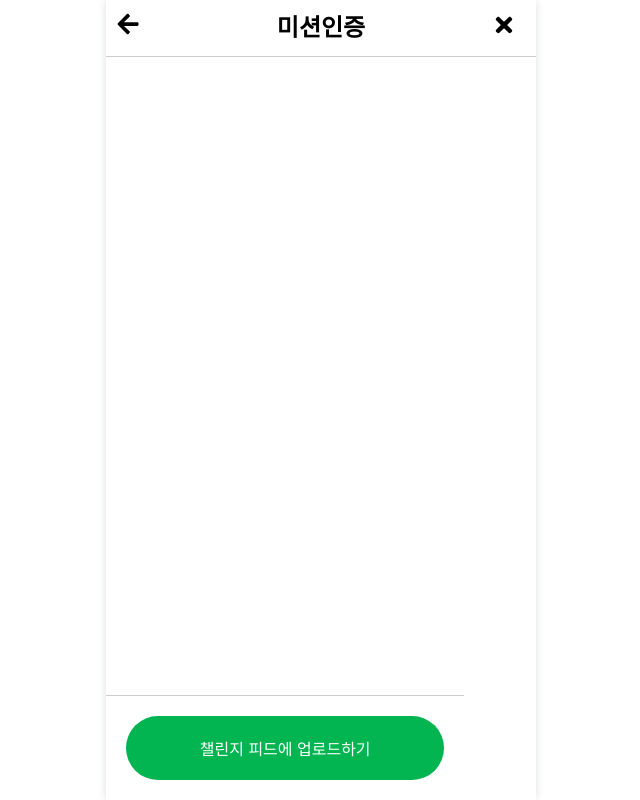
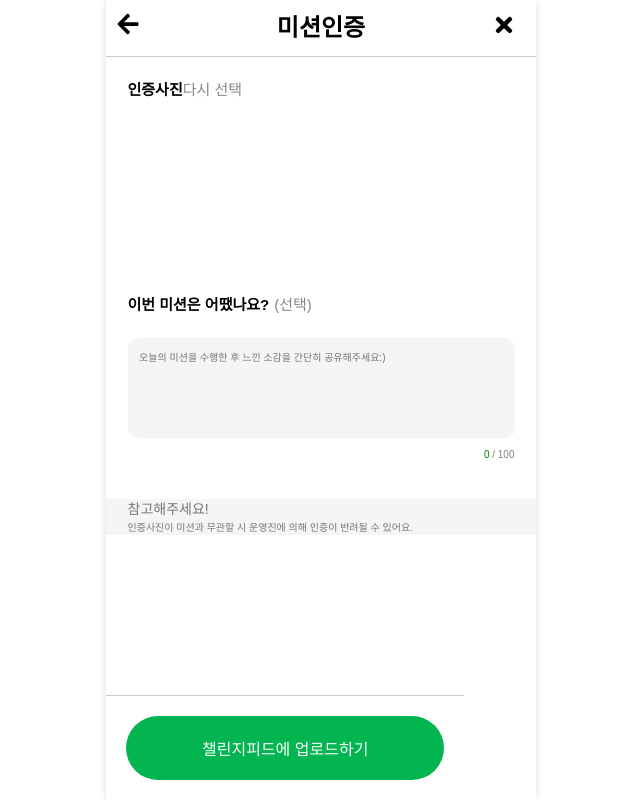
Before and after one commit to whatever-mentoring/Dopamine_Frontend, a React (Vite) app: page /mission in a window 1280 px wide. Shown: the whole page, without its empty margins (319-959 px from the left). Built offline with nearby package versions, Linux system fonts and the light colour scheme; a web font is replaced by a local one.

Commit message:
feat: 아이콘 동작, 텍스트박스, 이미지 박스 수정중

```diff
--- a/src/MissionCertification.css
+++ b/src/MissionCertification.css
@@ -36,7 +36,7 @@
 .bottom-bar {
     position: fixed; /* 화면 하단에 고정 */
     bottom: 0; /* 하단에 위치 */
-    width: 28%; /* 화면 가로폭에 맞게 너비 설정 */
+    width: 28%;
     border-top: 1px solid #ccc; /* 상단과 구분하는 그레이 선 추가 */
     padding: 20px;
     text-align: center;
@@ -63,3 +63,105 @@
   .upload-button:hover {
     background-color: #45a049; /* 마우스 호버 시 배경색 변경 */
   }
+
+
+
+
+
+
+  /* 새로 추가된 스타일 시작 */
+
+/* 미션 페이지 이미지 업로드 스타일 */
+input[type="file"] {
+    display: none; /* 파일 업로드 인풋 숨김 */
+  }
+
+  textarea {
+    width: 100%; /* 가로 폭을 100%로 설정하여 부모 요소에 맞춤 */
+    height: 100px; /* 텍스트 영역의 높이 설정 */
+    margin-top: 16px; /* 상단 여백 추가 */
+    padding: 8px; /* 텍스트 영역 내부 여백 설정 */
+    border: 1px solid #ccc; /* 테두리 스타일 및 색상 설정 */
+    border-radius: 4px; /* 테두리의 모서리를 둥글게 설정 */
+    resize: none; /* 사용자의 크기 조절 비활성화 */
+  }
+
+  .error-message {
+    color: red; /* 에러 메시지 텍스트 색상 설정 */
+  }
+
+  /* MissionPage의 하단 바 스타일 */
+  /* 하단 바 배경색 및 여백 설정 */
+  .note1 {
+    font-size: 14px; /* 글자 크기 설정 */
+    color: #777; /* 글자 색상 설정 */
+    margin-top: 16px; /* 상단 여백 추가 */
+    padding-left: 5%;
+    padding-right: 5%;
+  }
+
+  .note2 {
+    font-size: 10px; /* 글자 크기 설정 */
+    color: #777; /* 글자 색상 설정 */
+    padding-left: 5%;
+    padding-right: 5%;
+  }
+
+
+  /* 이번 미션 제목 스타일 */
+.mission-feedback-title {
+  font-weight: bold;
+  font-size: 15px;
+  margin-bottom: 5px; /* 제목과 textarea 간격 조절 */
+}
+
+.mission-feedback-title2 {
+    font-weight: bold;
+    font-size: 15px;
+
+  }
+
+/* "(선택)" 부분 스타일 */
+.optional-text {
+  color: #888; /* 연한 회색 색상 */
+  font-weight: normal; /* 폰트 굵기 일반으로 설정 */
+  margin-left: 5px; /* "(선택)"과 제목 간격 조절 */
+}
+
+.optional-text2 {
+    color: #888; /* 연한 회색 색상 */
+    font-weight: normal; /* 폰트 굵기 일반으로 설정 */
+
+    margin-left: auto; /* 오른쪽으로 이동 */
+}
+
+
+
+/* 미션페이지 첫 번째 박스 */
+.ms-box1{
+    padding: 5%;
+}
+.ms-box2{
+    background-color: #f2f2f2c2;
+}
+.ms-txtarea{
+    background-color: #f2f2f2c2;
+    padding: 3%;
+    border-radius: 10px;
+
+}
+
+/* 글자수 제한 색깔표시 */
+.character-count {
+    color: gray; /* 100의 숫자를 그레이로 유지 */
+    text-align: right; /* 텍스트를 오른쪽으로 정렬 */
+    margin-top: 5px; /* 상단 여백 추가 (선택사항) */
+  }
+
+ .image-preview{
+    width: 150px;
+    height: 150px;
+ }
+
+
+  /* 새로 추가된 스타일 끝 */
--- a/src/MissionCertification.jsx
+++ b/src/MissionCertification.jsx
@@ -1,64 +1,128 @@
-import React from 'react';
-import ReactDOM from 'react-dom';
-// import './index.css';
+import React, { useState } from 'react';
+import { FaArrowLeft, FaTimes } from 'react-icons/fa';
+import { useNavigate, Link } from 'react-router-dom';
 import './MissionCertification.css';
-import { FaArrowLeft, FaTimes } from 'react-icons/fa'; // 아이콘 라이브러리에서 아이콘을 가져오기.
+
+function MissionPage() {
+  const [selectedImages, setSelectedImages] = useState([]);
+  const [impression, setImpression] = useState('');
+  const [errorMessage, setErrorMessage] = useState('');
+
+  const handleImageUpload = (event) => {
+    const files = event.target.files;
+
+    if (files.length + selectedImages.length > 10) {
+      setErrorMessage('이미지는 최대 10장까지 선택할 수 있습니다.');
+      return;
+    }
+
+    const newImages = [...selectedImages];
+
+    for (let i = 0; i < files.length; i++) {
+      newImages.push(files[i]);
+    }
+
+    setSelectedImages(newImages);
+    setErrorMessage('');
+  };
+
+  const handleImpressionChange = (event) => {
+    const text = event.target.value;
+
+    if (text.length <= 100) {
+      setImpression(text);
+      setErrorMessage('');
+    } else {
+      setErrorMessage('100자 이내로 입력해주세요.');
+    }
+  };
+
+  const handleDeleteImage = (indexToDelete) => {
+    // 선택된 이미지 배열에서 해당 인덱스의 이미지 삭제.
+    const updatedImages = [...selectedImages];
+    updatedImages.splice(indexToDelete, 1);
+
+    // 이미지 배열을 업데이트.
+    setSelectedImages(updatedImages);
+  };
 
 
+  return (
+    <div>
+      <div className='ms-box1'>
+      <div className="mission-feedback-title2">
+    인증사진
+    <span className="optional-text2">다시 선택</span>
+      </div>
+      <input type="file" accept="image/*" multiple onChange={handleImageUpload} />
+      <div className="image-preview">
+  {selectedImages.map((image, index) => (
+    <div key={index} className="image-container">
+      <img src={URL.createObjectURL(image)} alt={`Image ${index + 1}`} />
+      <button className="delete-button" onClick={() => handleDeleteImage(index)}>X</button>
+    </div>
+  ))}
+</div></div>
+
+      <div className='ms-box1'>
+      <div className="mission-feedback-title">
+    이번 미션은 어땠나요?
+    <span className="optional-text">(선택)</span>
+      </div>
+      <textarea
+  className="ms-txtarea"
+  placeholder="오늘의 미션을 수행한 후 느낀 소감을 간단히 공유해주세요:)"
+  value={impression}
+  onChange={handleImpressionChange}
+></textarea>
+<div className="character-count">
+  <span style={{ color: 'green' }}>{impression.length}</span> / 100
+</div>
+{errorMessage && <div className="error-message">{errorMessage}</div>}
+</div>
+
+      <div className='ms-box2'>
+      <div className="note1">
+        참고해주세요!
+      </div>
+      <div className="note2">인증사진이 미션과 무관할 시 운영진에 의해 인증이 반려될 수 있어요.</div>
+    </div>
+    </div>
+  );
+}
 
 function MissionCertification() {
+  const navigate = useNavigate();
+
   const handleGoBack = () => {
-    // 이전 페이지로 이동하는 로직 추가하기!
-    // 예: history.push('/previousPage');
+    navigate(-1);
   };
 
   const handleClose = () => {
-    // 화면을 닫는 로직을 추가하기!
+    // 화면을 닫는 로직 부분(지금은 Link사용해서 필요없음.)
   };
 
   return (
     <div>
-      {/* 상단 바 부분 시작!---------------------------------------- */}
       <header className="mission-header">
         <div className="mission-header-content">
           <button className="icon-button" onClick={handleGoBack}>
-            {/* 이전 페이지로 가는 아이콘 */}
             <FaArrowLeft />
           </button>
         </div>
-
         <div className="ms-txt">미션인증</div>
-
-        <button className="icon-button" onClick={handleClose}>
-          {/* 화면을 닫는 아이콘 */}
-          <FaTimes />
-        </button>
+        <Link to="/">
+          <button className="icon-button" onClick={handleClose}>
+            <FaTimes />
+          </button>
+        </Link>
       </header>
-      {/* 상단 바 부분 끝!---------------------------------------- */}
-
+      <MissionPage />
       <footer className="bottom-bar">
-        <button className="upload-button">챌린지 피드에 업로드하기</button>
+        <button className="upload-button">챌린지피드에 업로드하기</button>
       </footer>
     </div>
   );
-
 }
 
-
 export default MissionCertification;
-
-// function App() {
-//   return (
-//     <div className="app">
-//       <MissionCertification />
-//       {/* 이어서 미션 인증 페이지의 내용 추가하기. */}
-//     </div>
-//   );
-// }
-
-// ReactDOM.render(
-//   <React.StrictMode>
-//     <App />
-//   </React.StrictMode>,
-//   document.getElementById('root')
-// );
```
